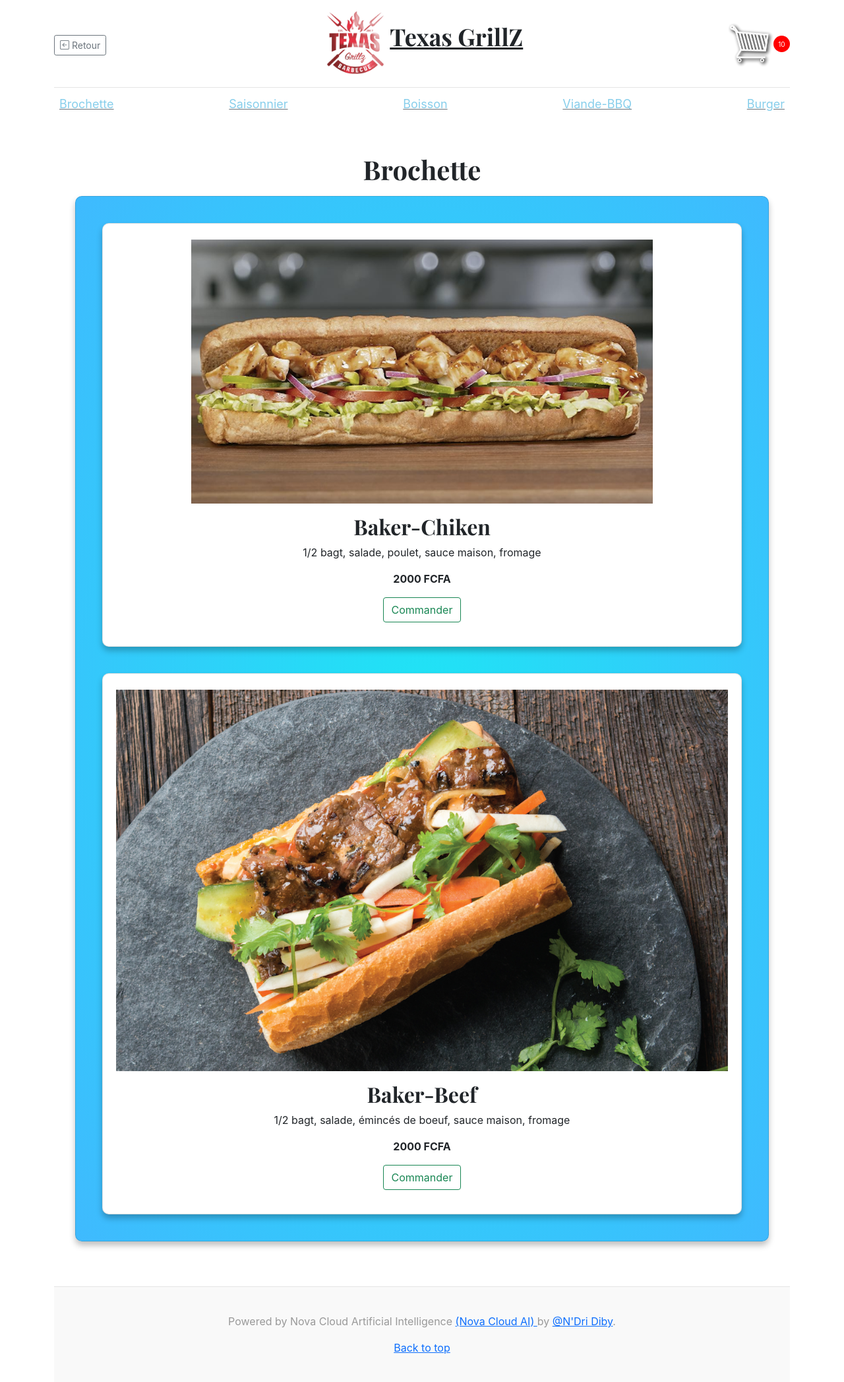
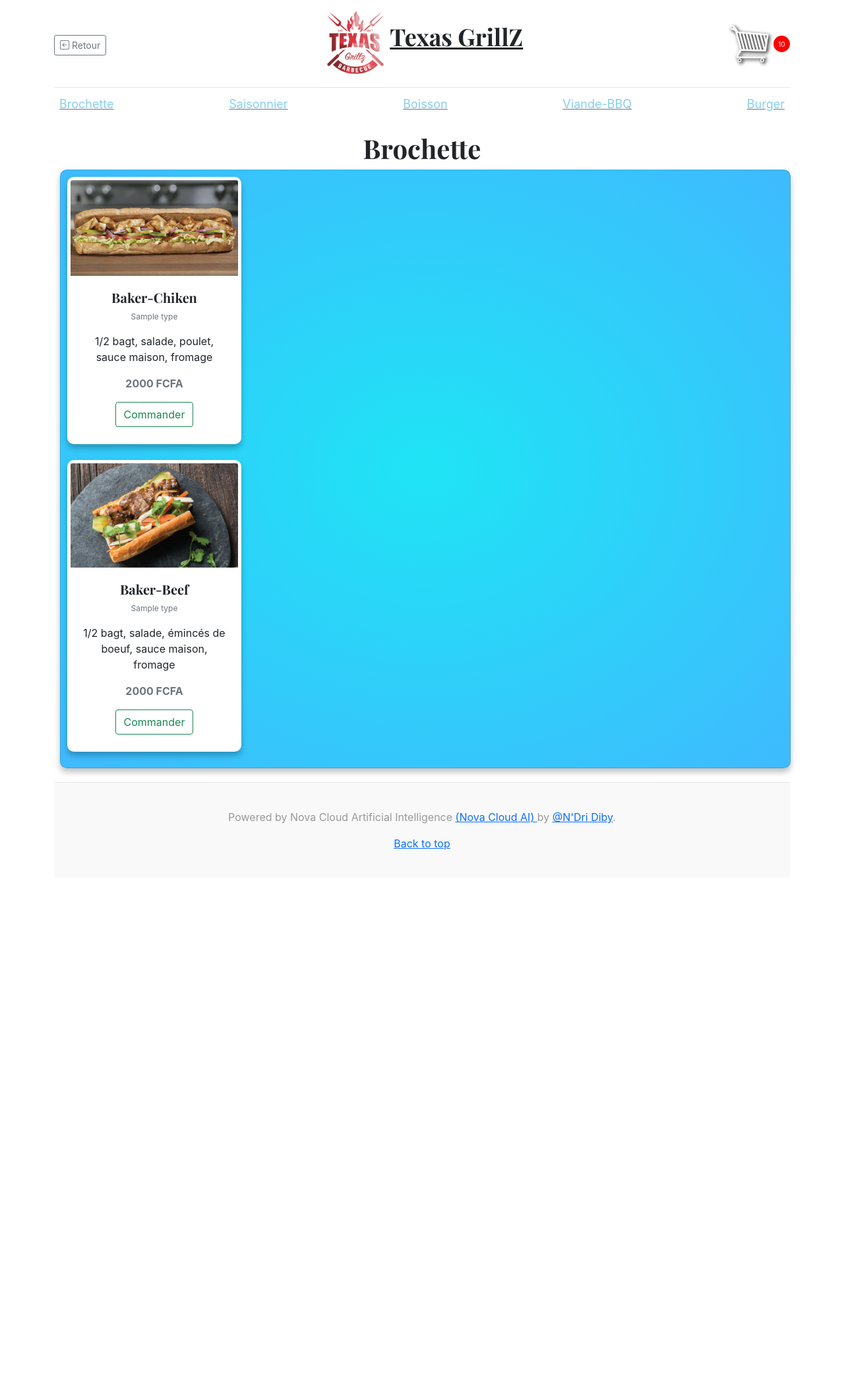
Before and after one commit to NDriDiby/Restaurent, a Django app: template Resto/templates/Resto/MenuDetails.html in a window 1280 px wide. Shown: the whole page at 66% size. After the commit the page ends 1288 px from the top, so only its background shows below. Run offline with Django 3.2, Linux system fonts and the light colour scheme; data comes from the database, SQL or seed files in the repository; the template is opened without the code that fills it: values that come from a table or form of the project are taken from there, most other values are stand-ins (such as "Sample title", 1, 10 or a date in 2020); some libraries are stand-ins or nearby versions.

Commit message:
Ok cool bro

```diff
--- a/Resto/static/Resto/main.css
+++ b/Resto/static/Resto/main.css
@@ -55,9 +55,9 @@ h6 {
 }
 
 .nav-scroller .nav-link {
-    padding-top: .75rem;
-    padding-bottom: .75rem;
-    font-size: .875rem;
+  padding-top: 0.75rem;
+  padding-bottom: 0.75rem;
+  font-size: 0.875rem;
 }
 
 .card-img-right {
@@ -90,9 +90,8 @@ h6 {
 }
 
 .box-shadow {
-    box-shadow: 0 .25rem .75rem rgba(0, 0, 0, .05);
+  box-shadow: 0 0.25rem 0.75rem rgba(0, 0, 0, 0.05);
 }
-
 
 /*
    * Blog name and description
@@ -115,17 +114,15 @@ h6 {
   }
 }
 
-
 /* Pagination */
 
 .blog-pagination {
   margin-bottom: 4rem;
 }
 
-.blog-pagination>.btn {
+.blog-pagination > .btn {
   border-radius: 2rem;
 }
-
 
 /*
    * Blog posts
@@ -136,7 +133,7 @@ h6 {
 }
 
 .blog-post-title {
-    margin-bottom: .25rem;
+  margin-bottom: 0.25rem;
   font-size: 2.5rem;
 }
 
@@ -144,7 +141,6 @@ h6 {
   margin-bottom: 1.25rem;
   color: #999;
 }
-
 
 /*
    * Footer
@@ -155,13 +151,12 @@ h6 {
   color: #999;
   text-align: center;
   background-color: #f9f9f9;
-    border-top: .05rem solid #e5e5e5;
+  border-top: 0.05rem solid #e5e5e5;
 }
 
 .blog-footer p:last-child {
   margin-bottom: 0;
 }
-
 
 /* card category */
 
@@ -193,13 +188,13 @@ div.desc {
 }
 
 body {
-    font-family: -apple-system, BlinkMacSystemFont, "Segoe UI", Roboto, Helvetica, Arial, sans-serif, "Apple Color Emoji", "Segoe UI Emoji", "Segoe UI Symbol";
+  font-family: -apple-system, BlinkMacSystemFont, "Segoe UI", Roboto, Helvetica, Arial, sans-serif,
+    "Apple Color Emoji", "Segoe UI Emoji", "Segoe UI Symbol";
 }
 
 .main-container {
   padding: 30px;
 }
-
 
 /* HEADING */
 
@@ -226,7 +221,6 @@ body {
   color: inherit;
 }
 
-
 /* CARDS */
 
 .cards {
@@ -236,8 +230,8 @@ body {
 }
 
 .card {
-    margin: 20px;
-    padding: 20px;
+  margin: 5px;
+  padding: 5px;
   /* width: 500px;
     min-height: 200px; */
   display: grid;
@@ -296,7 +290,6 @@ body {
   align-self: center;
 }
 
-
 /* CARD BACKGROUNDS */
 
 .card-1 {
@@ -331,7 +324,6 @@ body {
   background: radial-gradient(#f59d55, #f0bf92);
 }
 
-
 /* RESPONSIVE */
 
 @media (max-width: 1600px) {
@@ -340,7 +332,6 @@ body {
   }
 }
 
-
 /*cart*/
 
 #cart-icon {
@@ -348,7 +339,6 @@ body {
   display: inline-block;
   margin-left: 15px;
 }
-
 
 /*shopping cart*/
 
--- a/Resto/templates/Resto/MenuDetails.html
+++ b/Resto/templates/Resto/MenuDetails.html
@@ -34,12 +34,41 @@
   {% endfor %} {% endif %}
 </div>
 
-<div class="container py-5" style="text-align: center">
+<div class="container py-3">
   <div class="heading__title">
-    <h1>{{menu.name}}</h1>
+    <h1 style="text-align: center">{{menu.name}}</h1>
   </div>
-  <div class="card card-{{menu.id}} mt-3">
-    {% for i in item %}
+  <div class="row justify-content-evenly g-lg-3 align-items-lg-baseline">
+    <div class="card card-{{menu.id}} mt-3">
+      {% for i in item %}
+      <div class="col-sm-12 col-md-6 col-lg-3 pb-4">
+        <div class="card h-100" style="border: none">
+          <img src="{{i.img.url }}" class="card-img-top" alt="{{i.name}}" />
+          <div class="card-body" style="text-align: center">
+            <h5 class="card-title">{{i.name}}</h5>
+            <p class="card-text text-muted" style="font-size: 12px">{{ f.type }}</p>
+            <p class="card-text">{{ i.description }}</p>
+            <p class="card-text text-muted"><strong>{{i.prix }} FCFA</strong></p>
+            <form method="POST">
+              <div>
+                {% csrf_token %}
+                <button
+                  data-product="{{i.id}}"
+                  name="item"
+                  value="{{i.id}}"
+                  data-action="add"
+                  class="btn btn-outline-success add-btn update-cart"
+                >
+                  Commander
+                </button>
+              </div>
+            </form>
+          </div>
+        </div>
+      </div>
+      {% endfor %}
+    </div>
+    {% comment %} {% for i in item %}
     <div class="card">
       <div class="mt-1">
         <img class="img-fluid" src=" {{i.img.url}} " alt="{{i.name}} " />
@@ -66,6 +95,7 @@
     </div>
     {% endfor %}
   </div>
+  {% endcomment %}
 </div>
 
 {%endblock content%}
```
Lines whose indentation alone changed are shown as unchanged.
